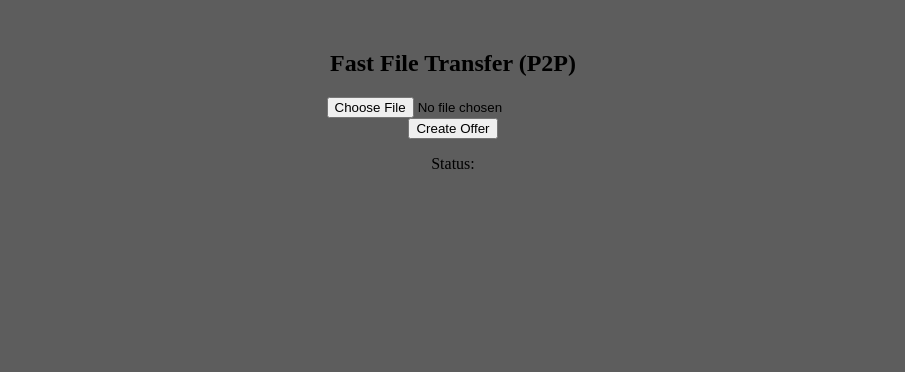
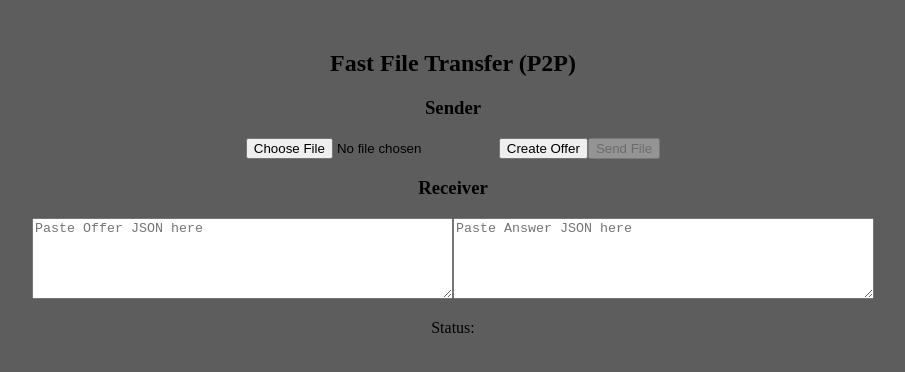
Before and after one commit to KKABIR07/Pic_resizes, a React (Vite) app: page /file in a window 1280 px wide. Shown: the top 372 px of the page, without its empty margins (187-1092 px from the left). Built offline with nearby package versions, Linux system fonts and the light colour scheme.

Commit message:
add file transfer 1

```diff
--- a/src/page/Filetransfer.jsx
+++ b/src/page/Filetransfer.jsx
@@ -2,65 +2,77 @@ import React, { useState, useRef } from 'react';
 
 const FileTransfer = () => {
   const [selectedFile, setSelectedFile] = useState(null);
+  const [status, setStatus] = useState('');
   const [peerConnected, setPeerConnected] = useState(false);
-  const [status, setStatus] = useState('');
+  const peerConnection = useRef(null);
+  const dataChannel = useRef(null);
+
   const fileInputRef = useRef(null);
 
-  // WebRTC peer connection
-  const peerConnection = useRef(new RTCPeerConnection());
-
+  // Handle file selection for Sender
   const handleFileChange = (e) => {
     setSelectedFile(e.target.files[0]);
   };
 
+  // Initialize the WebRTC connection and create an offer
   const createOffer = async () => {
+    peerConnection.current = new RTCPeerConnection();
+    dataChannel.current = peerConnection.current.createDataChannel('fileTransfer');
+
+    dataChannel.current.onopen = () => setStatus('Connection open. Ready to send file.');
+    dataChannel.current.onclose = () => setStatus('Connection closed.');
+    dataChannel.current.onmessage = (event) => downloadFile(event.data);
+
     const offer = await peerConnection.current.createOffer();
     await peerConnection.current.setLocalDescription(offer);
-    setStatus('Created offer. Send the offer to your peer.');
+    setStatus('Offer created. Share this offer with the receiver.');
+    // Display the offer to share with the receiver
+    console.log('Offer: ', JSON.stringify(offer));
   };
 
+  // Handle the receiver button by accepting the offer and creating an answer
   const handleReceiveOffer = async (offer) => {
+    peerConnection.current = new RTCPeerConnection();
+
+    peerConnection.current.ondatachannel = (event) => {
+      dataChannel.current = event.channel;
+      dataChannel.current.onmessage = (event) => downloadFile(event.data);
+      setPeerConnected(true);
+      setStatus('Connected. Receiving file...');
+    };
+
     await peerConnection.current.setRemoteDescription(new RTCSessionDescription(offer));
     const answer = await peerConnection.current.createAnswer();
     await peerConnection.current.setLocalDescription(answer);
-    setStatus('Offer received and answer created. Send answer back to the offerer.');
+    setStatus('Answer created. Send this answer back to the sender.');
+    // Display the answer to share with the sender
+    console.log('Answer: ', JSON.stringify(answer));
   };
 
+  // Handle receiving the answer on the sender side
   const handleReceiveAnswer = async (answer) => {
     await peerConnection.current.setRemoteDescription(new RTCSessionDescription(answer));
-    setStatus('Connection established.');
+    setStatus('Connection established. Ready to send file.');
     setPeerConnected(true);
   };
 
-  const handleDataChannel = () => {
-    const dataChannel = peerConnection.current.createDataChannel('fileTransfer');
-
-    dataChannel.onopen = () => {
-      setStatus('Data channel open. Sending file...');
-      sendFile(dataChannel);
+  // Send the selected file over the data channel
+  const sendFile = () => {
+    if (!selectedFile || !dataChannel.current) return;
+    const reader = new FileReader();
+    reader.onload = () => {
+      dataChannel.current.send(reader.result);
+      setStatus('File sent successfully!');
     };
-
-    dataChannel.onmessage = (event) => {
-      const receivedFile = event.data;
-      downloadFile(receivedFile);
-    };
+    reader.readAsArrayBuffer(selectedFile);
   };
 
-  const sendFile = (dataChannel) => {
-    if (!selectedFile) return;
-    const reader = new FileReader();
-    reader.readAsArrayBuffer(selectedFile);
-    reader.onload = () => {
-      dataChannel.send(reader.result);
-      setStatus('File sent successfully!');
-    };
-  };
-
+  // Download the received file
   const downloadFile = (file) => {
     const blob = new Blob([file]);
     const link = document.createElement('a');
     link.href = URL.createObjectURL(blob);
-    link.download = selectedFile.name;
+    link.download = selectedFile ? selectedFile.name : 'received_file';
     document.body.appendChild(link);
     link.click();
     link.remove();
@@ -71,20 +83,32 @@ const FileTransfer = () => {
     <div style={{ textAlign: 'center', marginTop: '50px' }}>
       <h2>Fast File Transfer (P2P)</h2>
 
-      <input ref={fileInputRef} type="file" onChange={handleFileChange} />
+      {/* Sender */}
+      <div>
+        <h3>Sender</h3>
+        <input ref={fileInputRef} type="file" onChange={handleFileChange} />
+        <button onClick={createOffer}>Create Offer</button>
+        <button onClick={sendFile} disabled={!peerConnected}>Send File</button>
+      </div>
 
+      {/* Receiver */}
       <div>
-        <button onClick={createOffer}>Create Offer</button>
+        <h3>Receiver</h3>
+        <textarea
+          placeholder="Paste Offer JSON here"
+          rows="5"
+          cols="50"
+          onBlur={(e) => handleReceiveOffer(JSON.parse(e.target.value))}
+        />
+        <textarea
+          placeholder="Paste Answer JSON here"
+          rows="5"
+          cols="50"
+          onBlur={(e) => handleReceiveAnswer(JSON.parse(e.target.value))}
+        />
       </div>
 
       <p>Status: {status}</p>
-
-      {peerConnected && selectedFile && (
-        <div>
-          <p>Selected File: {selectedFile.name}</p>
-          <button onClick={handleDataChannel}>Send File</button>
-        </div>
-      )}
     </div>
   );
 };
```
